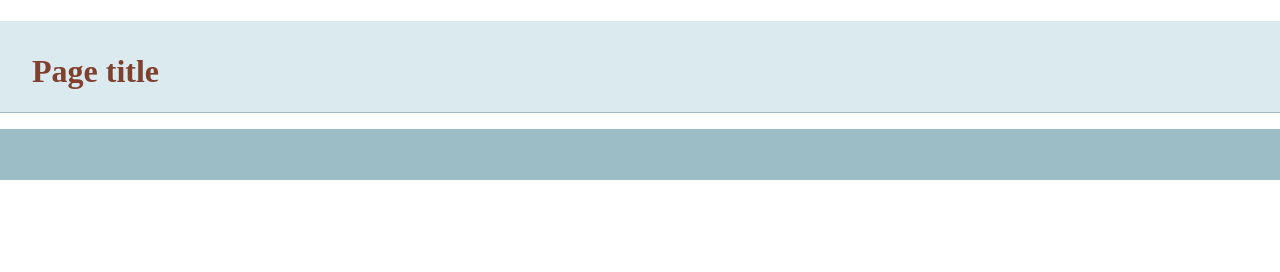
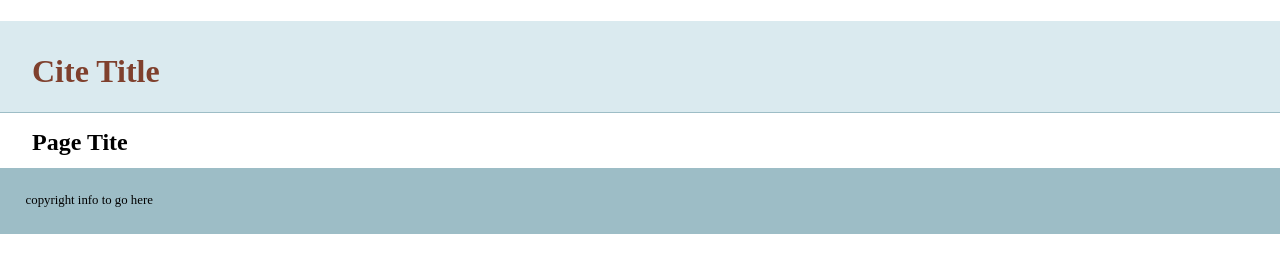
Before and after one commit to GlennTheNerd/git-basics, a plain HTML site: page index.html in a window 1280 px wide. Drawn offline with nearby package versions, Linux system fonts and the light colour scheme.

Commit message:
added more info to template

```diff
--- a/index.html
+++ b/index.html
@@ -14,13 +14,15 @@
     </head>
     <body>
     <header>
-	<h1>Page title</h1>
+	<h1>Cite Title</h1>
     </header>
     <nav id="pageNav">
     </nav>
     <main>
+        <h2>Page Tite</h2>
     </main>
     <footer>
+        copyright info to go here
     </footer>
         <script>
 //use the modernizr load to load up external scripts. This will load the scripts asynchronously, but the order listed matters. Although it will load all scripts in parallel, it will execute them in the order listed
```
